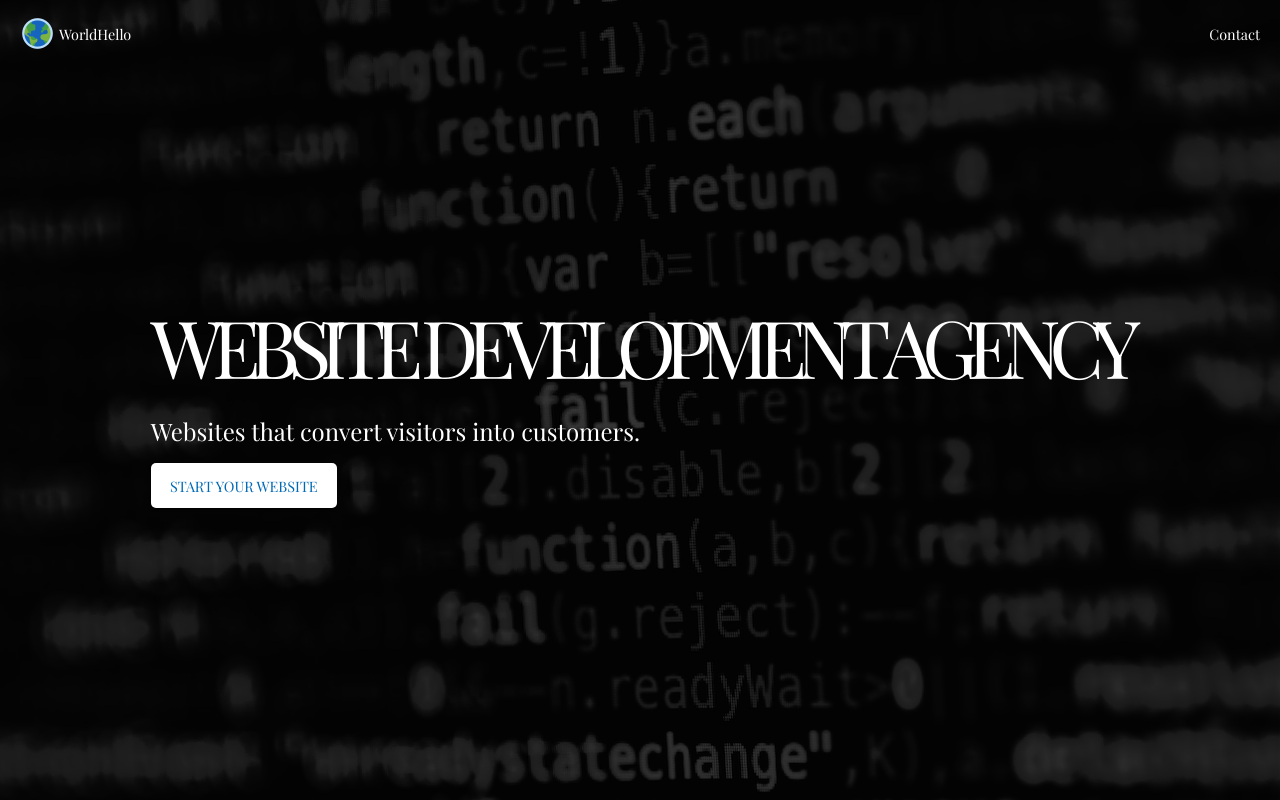
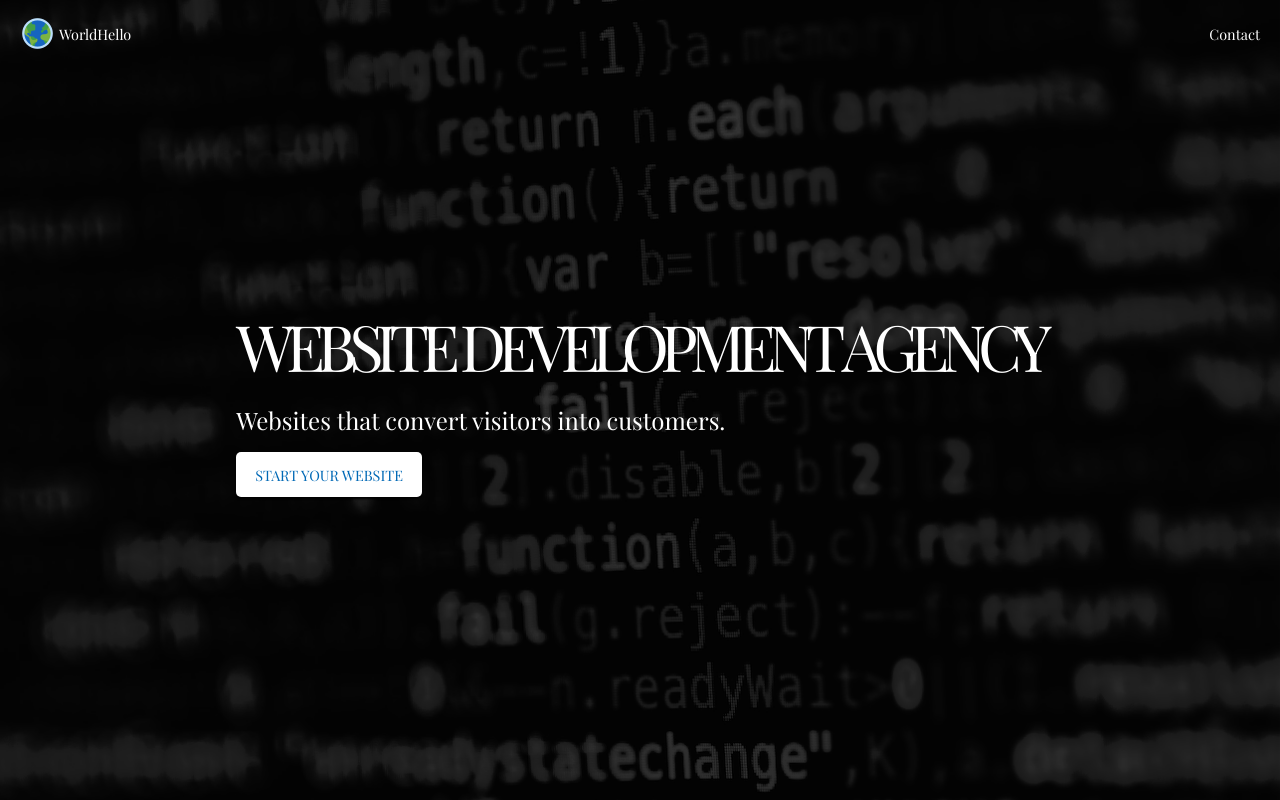
Before and after one commit to gtzjesus/WorldHello, a React (Vite) app: page / in a window 1280 px wide. Shown: the top 800 px of the page. Built offline with nearby package versions, Linux system fonts and the light colour scheme; no server answers; the database is empty.

Commit message:
More UI improvements

```diff
--- a/src/features/video/VideoComponent.jsx
+++ b/src/features/video/VideoComponent.jsx
@@ -25,7 +25,7 @@ const Introduction = styled.div`
 
 const Title = styled.span`
   font-size: var(--font-xlarge);
-  letter-spacing: -0.7rem;
+  letter-spacing: -0.5rem;
   text-transform: uppercase;
 `;
 
--- a/src/styles/GlobalStyles.js
+++ b/src/styles/GlobalStyles.js
@@ -43,7 +43,7 @@ const GlobalStyles = createGlobalStyle`
     --font-small: 1.5rem;
     --font-medium: 2.5rem;
     --font-large: 3rem;
-    --font-xlarge: 5rem;
+    --font-xlarge: 4rem;
 
 
       /* Margin */
```
